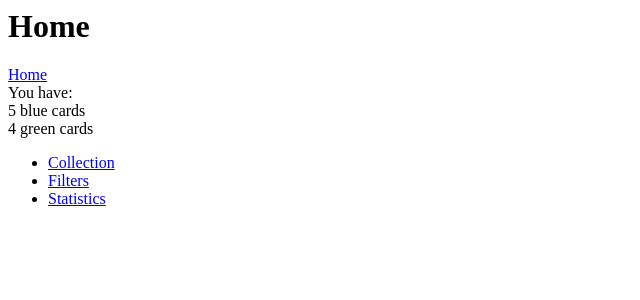
After one commit to samufuentes/django-dash-2012, a Django app: page /cards/statistics/ in a window 1280 px wide. The commit adds this page. Shown: the top 300 px of the page, without its empty margins (0-640 px from the left). Run offline with Django 3.2, Linux system fonts and the light colour scheme; parts of the project's set-up code (start-up, migrations or seed data) failed here and were passed over.

Commit message:
Add another view and sth more (too sleepy to think..)

```diff
--- a/templates/base_collection.htm
+++ b/templates/base_collection.htm
@@ -4,9 +4,9 @@
    <div data-role="footer" data-position="fixed" data-id="toolbar">
       <div data-role="navbar">
          <ul>
-            <li><a href="#" class="ui-btn-active ui-state-persist">Collection</a></li>
-            <li><a href="#">Filters</a></li>
-            <li><a href="#">Statistics</a></li>
+            <li><a href="/cards/" class={% if selected == "cards" %}"ui-btn-active ui-state-persist"{% endif %}>Collection</a></li>
+            <li><a href="#" class={% if selected == "filters" %}"ui-btn-active ui-state-persist"{% endif %}>Filters</a></li>
+            <li><a href="/cards/statistics" class={% if selected == "statistics" %}"ui-btn-active ui-state-persist"{% endif %}>Statistics</a></li>
          </ul>
       </div>
    </div>
--- a/templates/index.html
+++ b/templates/cards/index.htm
@@ -7,7 +7,7 @@
 {% block content %}
    <ul data-role="listview" data-filter=true>
       <li> <a href="#">
-           <img src="images/cardimage.jpeg">
+           <img src="{{ STATIC_URL }}images/cardimage.jpeg">
            <h3>Name of the card</h3>
            <p>Here a line with nice icons and the costs of the card</p>
            <p>Here a brief description</p>
--- /dev/null
+++ b/templates/cards/statistics.htm
@@ -0,0 +1,7 @@
+{% extends "base_collection.htm" %}
+
+{% block content %}
+   You have:</br>
+   5 blue cards</br>
+   4 green cards
+{% endblock %}
--- a/templates/home.html
+++ b/templates/home.html
@@ -3,7 +3,7 @@
 {% block content %}
    Hello!
    <ul data-role="listview" data-inset="true">
-      <li><a href="/index">Collection</a></li>
+      <li><a href="/cards/">Collection</a></li>
       <li><a href="#">Decks</a></li>
       <li><a href="#">Friends</a></li>
    </div>
--- a/voidring/urls.py
+++ b/voidring/urls.py
@@ -7,7 +7,8 @@ admin.autodiscover()
 urlpatterns = patterns('',
     # Examples:
     url(r'^$', 'voidring.views.home', name='home'),
-    url(r'^index', 'voidring.views.index'),
+    url(r'^cards/$', 'voidring.views.cards'),
+    url(r'^cards/statistics/', 'voidring.views.card_statistics'),
     # url(r'^voidring/', include('voidring.foo.urls')),
 
     # Uncomment the admin/doc line below to enable admin documentation:
--- a/voidring/views.py
+++ b/voidring/views.py
@@ -1,7 +1,13 @@
 from django.shortcuts import render_to_response
+from django.template import RequestContext
 
 def home(request):
     return render_to_response('home.html')
 
-def index(request):
-    return render_to_response('index.html')
+def cards(request):
+    selected = "cards"
+    return render_to_response('cards/index.htm', {'selected': selected}, context_instance=RequestContext(request))
+
+def card_statistics(request):
+    selected = "statistics"
+    return render_to_response('cards/statistics.htm', {'selected': selected})
```
Also changed, not shown: static/images/cardimage.jpeg (added).
